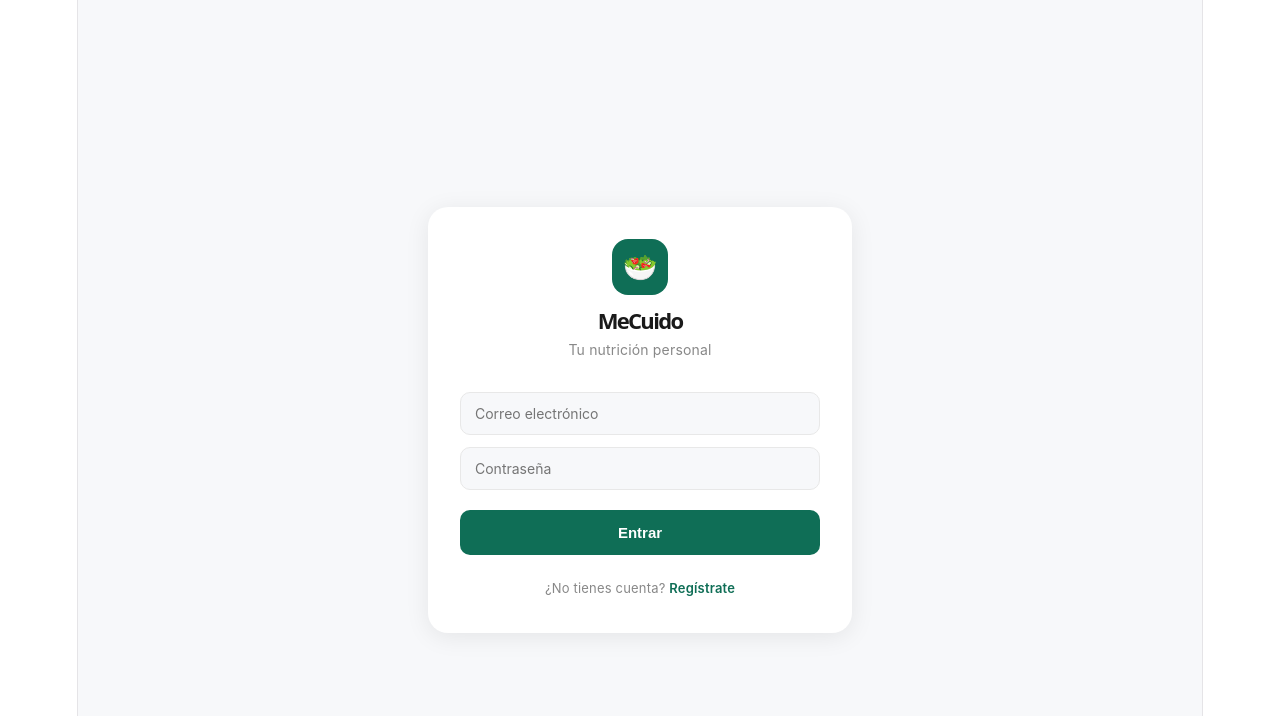
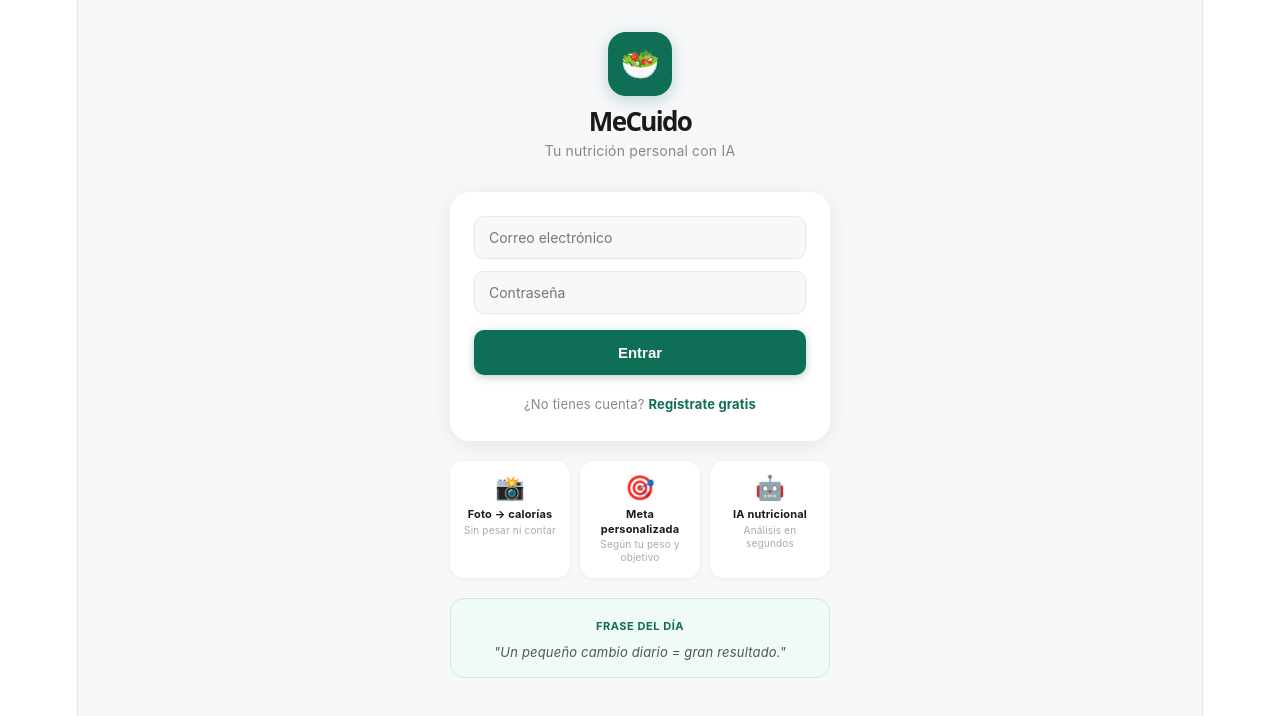
Before and after one commit to Sanmer68/mecuido, a React (Vite) app: page /login in a window 1280 px wide. Shown: the top 716 px of the page. Built offline with nearby package versions, Linux system fonts and the light colour scheme.

Commit message:
mejora: login con features y frase del dia

```diff
--- a/src/pages/LoginPage.jsx
+++ b/src/pages/LoginPage.jsx
@@ -22,37 +22,68 @@ export default function LoginPage() {
     fontFamily:'inherit', outline:'none'
   }
 
+  const features = [
+    { icon:'📸', title:'Foto → calorías', desc:'Sin pesar ni contar' },
+    { icon:'🎯', title:'Meta personalizada', desc:'Según tu peso y objetivo' },
+    { icon:'🤖', title:'IA nutricional', desc:'Análisis en segundos' },
+  ]
+
+  const tips = [
+    '"Lo que no se mide, no mejora."',
+    '"Un pequeño cambio diario = gran resultado."',
+    '"Conocer lo que comes es el primer paso."',
+  ]
+  const tip = tips[new Date().getDay() % tips.length]
+
   return (
-    <div style={{minHeight:'100vh',background:'#F7F8FA',display:'flex',alignItems:'center',justifyContent:'center',fontFamily:'-apple-system,BlinkMacSystemFont,"Segoe UI",sans-serif',padding:20}}>
-      <div style={{background:'#fff',borderRadius:20,padding:32,width:'100%',maxWidth:360,boxShadow:'0 4px 24px rgba(0,0,0,0.08)'}}>
+    <div style={{minHeight:'100vh',background:'#F7F8FA',fontFamily:'-apple-system,BlinkMacSystemFont,"Segoe UI",sans-serif',padding:'32px 20px 40px'}}>
+      <div style={{maxWidth:380,margin:'0 auto'}}>
 
+        {/* Hero */}
         <div style={{textAlign:'center',marginBottom:28}}>
-          <div style={{width:56,height:56,background:'#0F6E56',borderRadius:16,display:'flex',alignItems:'center',justifyContent:'center',fontSize:28,margin:'0 auto 12px'}}>🥗</div>
-          <h1 style={{fontSize:22,fontWeight:800,margin:'0 0 4px',color:'#1a1a1a'}}>MeCuido</h1>
-          <p style={{color:'#888',fontSize:14,margin:0}}>Tu nutrición personal</p>
+          <div style={{width:64,height:64,background:'#0F6E56',borderRadius:18,display:'flex',alignItems:'center',justifyContent:'center',fontSize:32,margin:'0 auto 12px',boxShadow:'0 4px 16px rgba(15,110,86,0.25)'}}>🥗</div>
+          <h1 style={{fontSize:26,fontWeight:800,margin:'0 0 4px',color:'#1a1a1a'}}>MeCuido</h1>
+          <p style={{color:'#888',fontSize:14,margin:0}}>Tu nutrición personal con IA</p>
         </div>
 
+        {/* Login card */}
+        <div style={{background:'#fff',borderRadius:20,padding:24,boxShadow:'0 4px 24px rgba(0,0,0,0.08)',marginBottom:20}}>
           {error && (
             <div style={{background:'#FEF2F2',border:'1px solid #FECACA',borderRadius:10,padding:'10px 14px',marginBottom:16}}>
               <p style={{color:'#DC2626',fontSize:13,margin:0}}>{error}</p>
             </div>
           )}
-
           <input type="email" placeholder="Correo electrónico" value={email}
             onChange={e => setEmail(e.target.value)} style={inp}/>
           <input type="password" placeholder="Contraseña" value={password}
-          onChange={e => setPassword(e.target.value)}
-          style={{...inp, marginBottom:20}}/>
-
+            onChange={e => setPassword(e.target.value)} style={{...inp, marginBottom:16}}/>
           <button onClick={handleLogin} disabled={loading}
-          style={{width:'100%',padding:14,background:'#0F6E56',border:'none',borderRadius:10,color:'#fff',fontSize:15,fontWeight:700,cursor:'pointer'}}>
+            style={{width:'100%',padding:14,background:'#0F6E56',border:'none',borderRadius:10,color:'#fff',fontSize:15,fontWeight:700,cursor:'pointer',boxShadow:'0 2px 8px rgba(15,110,86,0.3)'}}>
             {loading ? 'Entrando...' : 'Entrar'}
           </button>
+          <p style={{color:'#888',fontSize:13,textAlign:'center',margin:'16px 0 0'}}>
+            ¿No tienes cuenta?{' '}
+            <a href="/registro" style={{color:'#0F6E56',fontWeight:700,textDecoration:'none'}}>Regístrate gratis</a>
+          </p>
+        </div>
 
-        <p style={{color:'#888',fontSize:13,textAlign:'center',marginTop:20,margin:'20px 0 0'}}>
-          ¿No tienes cuenta?{' '}
-          <a href="/registro" style={{color:'#0F6E56',fontWeight:600,textDecoration:'none'}}>Regístrate</a>
-        </p>
+        {/* Features */}
+        <div style={{display:'grid',gridTemplateColumns:'1fr 1fr 1fr',gap:10,marginBottom:20}}>
+          {features.map(f => (
+            <div key={f.title} style={{background:'#fff',borderRadius:14,padding:'14px 10px',textAlign:'center',boxShadow:'0 1px 4px rgba(0,0,0,0.06)'}}>
+              <p style={{fontSize:24,margin:'0 0 6px'}}>{f.icon}</p>
+              <p style={{fontSize:11,fontWeight:700,color:'#1a1a1a',margin:'0 0 2px',lineHeight:1.3}}>{f.title}</p>
+              <p style={{fontSize:10,color:'#aaa',margin:0,lineHeight:1.3}}>{f.desc}</p>
+            </div>
+          ))}
+        </div>
+
+        {/* Frase del día */}
+        <div style={{background:'#F0FAF6',border:'1px solid #C8EAE0',borderRadius:14,padding:'14px 16px',textAlign:'center'}}>
+          <p style={{fontSize:11,color:'#0F6E56',fontWeight:700,textTransform:'uppercase',letterSpacing:'0.05em',margin:'0 0 4px'}}>Frase del día</p>
+          <p style={{fontSize:13,color:'#555',margin:0,fontStyle:'italic',lineHeight:1.5}}>{tip}</p>
+        </div>
+
       </div>
     </div>
   )
```
Lines whose indentation alone changed are shown as unchanged.
